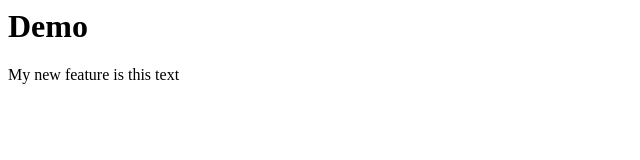
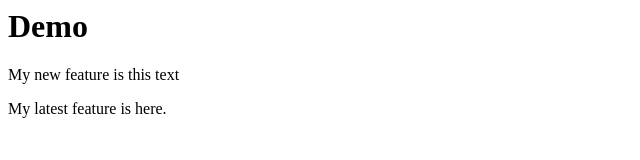
Before and after one commit to zprager/demo, a plain HTML site: page index.html in a window 1280 px wide. Shown: the whole page, without its empty margins (0-640 px from the left). Drawn offline with Linux system fonts and the light colour scheme.

Commit message:
new text in index

```diff
--- a/index.html
+++ b/index.html
@@ -1,3 +1,5 @@
 <h1> Demo </h1>
 
 <p>My new feature is this text</p>
+
+<p>My latest feature is here. </p>
```
